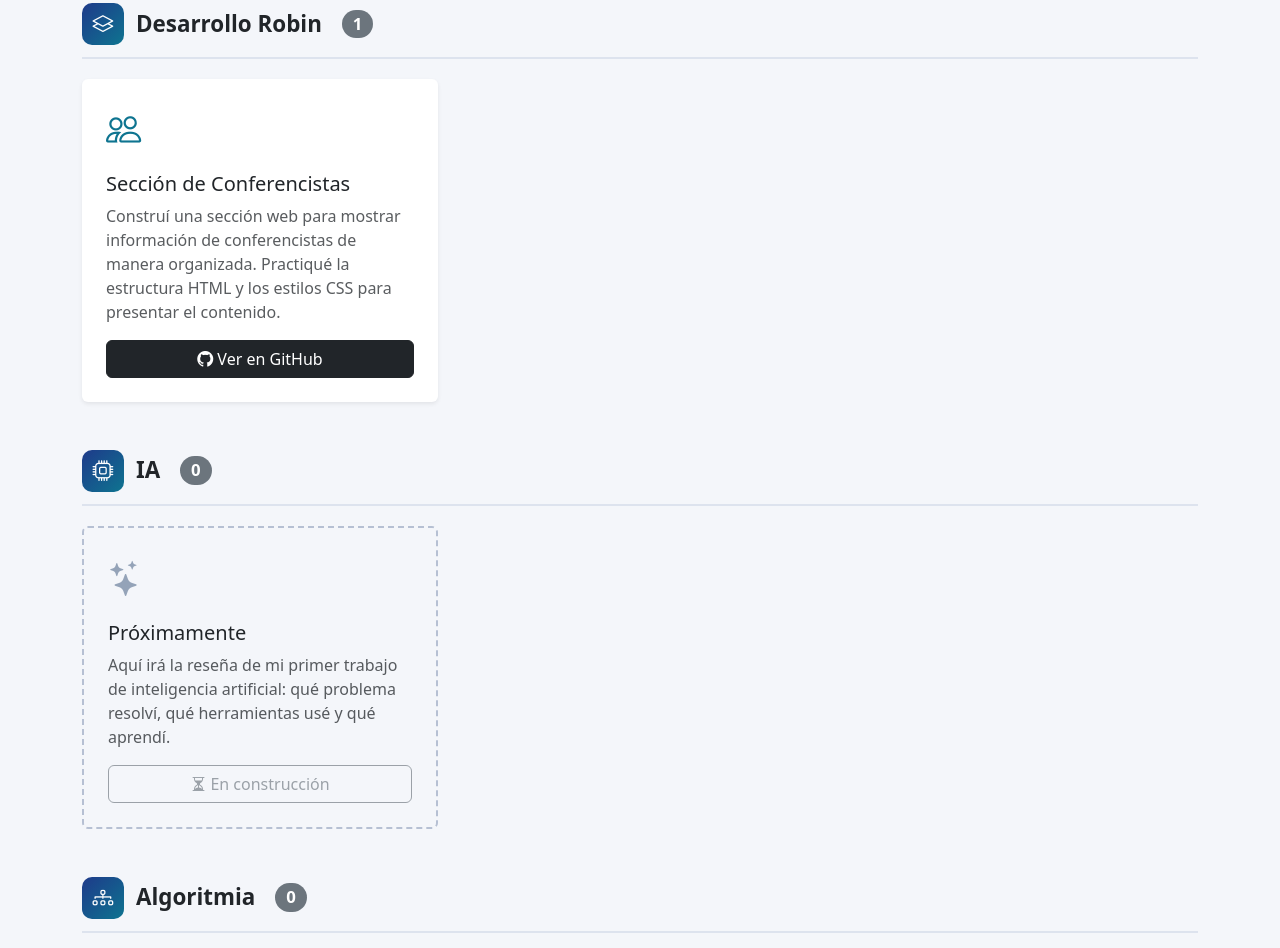
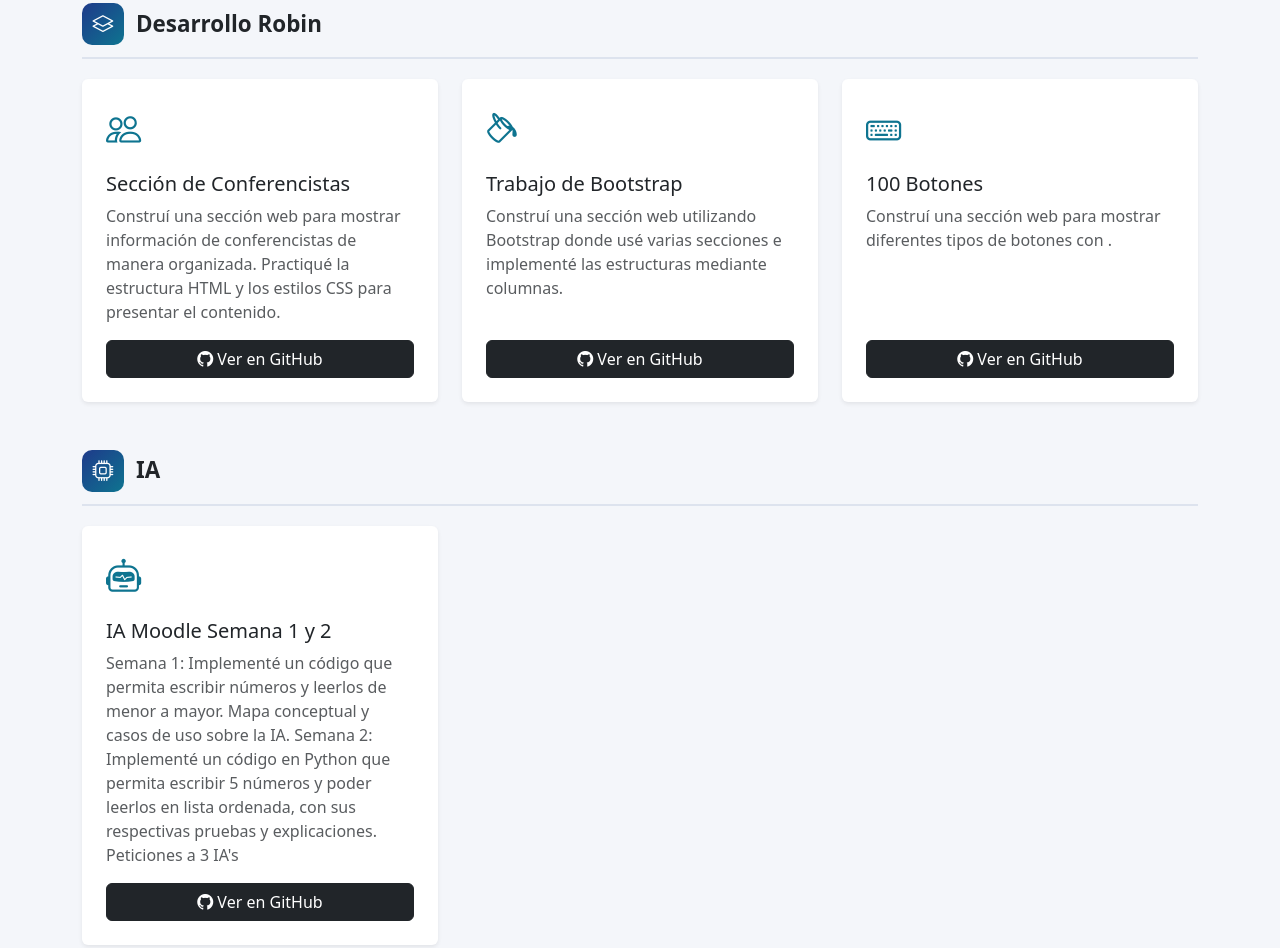
Before and after one commit to ArleyTk/portafolio, a plain HTML site: page index.html in a window 1280 px wide. Shown: the part 1883-2831 px from the top of the page. Drawn offline with nearby package versions, Linux system fonts and the light colour scheme.

Commit message:
Add files via upload

```diff
--- a/index.html
+++ b/index.html
@@ -6,15 +6,12 @@
     <meta name="viewport" content="width=device-width, initial-scale=1.0">
     <meta name="description" content="Portafolio académico de John Arley Restrepo Quintero, desarrollador de software.">
     <title>John Arley Restrepo | Portafolio</title>
-
-    <!-- Bootstrap 5 + Bootstrap Icons -->
     <link href="https://cdn.jsdelivr.net/npm/bootstrap@5.3.3/dist/css/bootstrap.min.css" rel="stylesheet">
     <link href="https://cdn.jsdelivr.net/npm/bootstrap-icons@1.11.3/font/bootstrap-icons.min.css" rel="stylesheet">
     <link rel="stylesheet" href="style.css">
 </head>
 
 <body>
-    <!-- Barra de navegación -->
     <nav class="navbar navbar-expand-md navbar-dark bg-dark fixed-top shadow-sm" aria-label="Menú principal">
         <div class="container">
             <a class="navbar-brand fw-semibold" href="#inicio">
@@ -44,8 +41,6 @@
             </div>
         </div>
     </nav>
-
-    <!-- Encabezado principal -->
     <header id="inicio" class="hero text-white text-center d-flex align-items-center">
         <div class="container">
             <div class="avatar mx-auto mb-4" aria-hidden="true">JA</div>
@@ -59,7 +54,6 @@
     </header>
 
     <main class="container py-5">
-        <!-- Acerca de mí -->
         <section id="acerca" class="seccion">
             <h2 class="titulo-seccion">Acerca de mí</h2>
             <div class="card border-0 shadow-sm">
@@ -75,7 +69,6 @@
             </div>
         </section>
 
-        <!-- Experiencia -->
         <section id="experiencia" class="seccion">
             <h2 class="titulo-seccion">Experiencia profesional</h2>
             <article class="card border-0 shadow-sm borde-acento">
@@ -93,16 +86,13 @@
             </article>
         </section>
 
-        <!-- Proyectos -->
         <section id="proyectos" class="seccion">
             <h2 class="titulo-seccion">Mis proyectos</h2>
 
-            <!-- Categoría: Desarrollo Moodle -->
             <div id="moodle" class="categoria">
                 <h3 class="titulo-categoria">
                     <span class="icono-categoria"><i class="bi bi-mortarboard"></i></span>
                     Desarrollo Moodle
-                    <span class="badge rounded-pill text-bg-secondary ms-2">2</span>
                 </h3>
                 <div class="row g-4">
                     <div class="col-12 col-md-6 col-lg-4">
@@ -138,12 +128,10 @@
                 </div>
             </div>
 
-            <!-- Categoría: Desarrollo Robin -->
             <div id="robin" class="categoria">
                 <h3 class="titulo-categoria">
                     <span class="icono-categoria"><i class="bi bi-layers"></i></span>
                     Desarrollo Robin
-                    <span class="badge rounded-pill text-bg-secondary ms-2">1</span>
                 </h3>
                 <div class="row g-4">
                     <div class="col-12 col-md-6 col-lg-4">
@@ -161,40 +149,67 @@
                             </div>
                         </article>
                     </div>
-                    <!-- Aquí puedes copiar una tarjeta para agregar más proyectos de Robin -->
-                </div>
-            </div>
-
-            <!-- Categoría: IA -->
-            <div id="ia" class="categoria">
-                <h3 class="titulo-categoria">
-                    <span class="icono-categoria"><i class="bi bi-cpu"></i></span>
-                    IA
-                    <span class="badge rounded-pill text-bg-secondary ms-2">0</span>
-                </h3>
-                <div class="row g-4">
-                    <div class="col-12 col-md-6 col-lg-4">
-                        <article class="card tarjeta tarjeta-reserva h-100 shadow-none">
+                                        <div class="col-12 col-md-6 col-lg-4">
+                        <article class="card tarjeta h-100 border-0 shadow-sm">
                             <div class="card-body p-4 d-flex flex-column">
-                                <i class="bi bi-stars icono-proyecto mb-3"></i>
-                                <h4 class="h5">Próximamente</h4>
-                                <p class="text-muted">Aquí irá la reseña de mi primer trabajo de inteligencia
-                                    artificial: qué problema resolví, qué herramientas usé y qué aprendí.</p>
-                                <span class="btn btn-outline-secondary mt-auto disabled" aria-disabled="true">
-                                    <i class="bi bi-hourglass-split me-1"></i>En construcción
-                                </span>
+                                <i class="bi bi-paint-bucket icono-proyecto mb-3"></i>
+                                <h4 class="h5">Trabajo de Bootstrap</h4>
+                                <p class="text-muted">Construí una sección web utilizando Bootstrap donde usé varias secciones
+                                    e implementé las estructuras mediante columnas.</p>
+                                <a href="https://github.com/ArleyTk/bootstrap" class="btn btn-dark mt-auto"
+                                    target="_blank" rel="noopener">
+                                    <i class="bi bi-github me-1"></i>Ver en GitHub
+                                </a>
+                            </div>
+                        </article>
+                    </div>
+                                        <div class="col-12 col-md-6 col-lg-4">
+                        <article class="card tarjeta h-100 border-0 shadow-sm">
+                            <div class="card-body p-4 d-flex flex-column">
+                                <i class="bi bi-keyboard icono-proyecto mb-3"></i>
+                                <h4 class="h5">100 Botones</h4>
+                                <p class="text-muted">Construí una sección web para mostrar diferentes tipos de botones
+                                    con .</p>
+                                <a href="https://github.com/ArleyTk/botones" class="btn btn-dark mt-auto"
+                                    target="_blank" rel="noopener">
+                                    <i class="bi bi-github me-1"></i>Ver en GitHub
+                                </a>
                             </div>
                         </article>
                     </div>
                 </div>
             </div>
 
-            <!-- Categoría: Algoritmia -->
+            <div id="ia" class="categoria">
+                <h3 class="titulo-categoria">
+                    <span class="icono-categoria"><i class="bi bi-cpu"></i></span>
+                    IA
+                </h3>
+                <div class="row g-4">
+                    <div class="col-12 col-md-6 col-lg-4">
+                        <article class="card tarjeta h-100 border-0 shadow-sm">
+                            <div class="card-body p-4 d-flex flex-column">
+                                <i class="bi bi-robot icono-proyecto mb-3"></i>
+                                <h4 class="h5">IA Moodle Semana 1 y 2</h4>
+                                <p class="text-muted">Semana 1: Implementé un código que permita escribir números y leerlos de menor a mayor.
+                                    Mapa conceptual y casos de uso sobre la IA.
+                                    Semana 2: Implementé un código en Python que permita escribir 5 números y poder leerlos en lista ordenada,
+                                    con sus respectivas pruebas y explicaciones.
+                                    Peticiones a 3 IA's
+                                </p>
+                                <a href="https://github.com/ArleyTk/IA-SEMANA123" class="btn btn-dark mt-auto"
+                                    target="_blank" rel="noopener">
+                                    <i class="bi bi-github me-1"></i>Ver en GitHub
+                                </a>
+                            </div>
+                        </article>
+                    </div>
+                </div>
+            </div>
             <div id="algoritmia" class="categoria">
                 <h3 class="titulo-categoria">
                     <span class="icono-categoria"><i class="bi bi-diagram-3"></i></span>
                     Algoritmia
-                    <span class="badge rounded-pill text-bg-secondary ms-2">0</span>
                 </h3>
                 <div class="row g-4">
                     <div class="col-12 col-md-6 col-lg-4">
```
